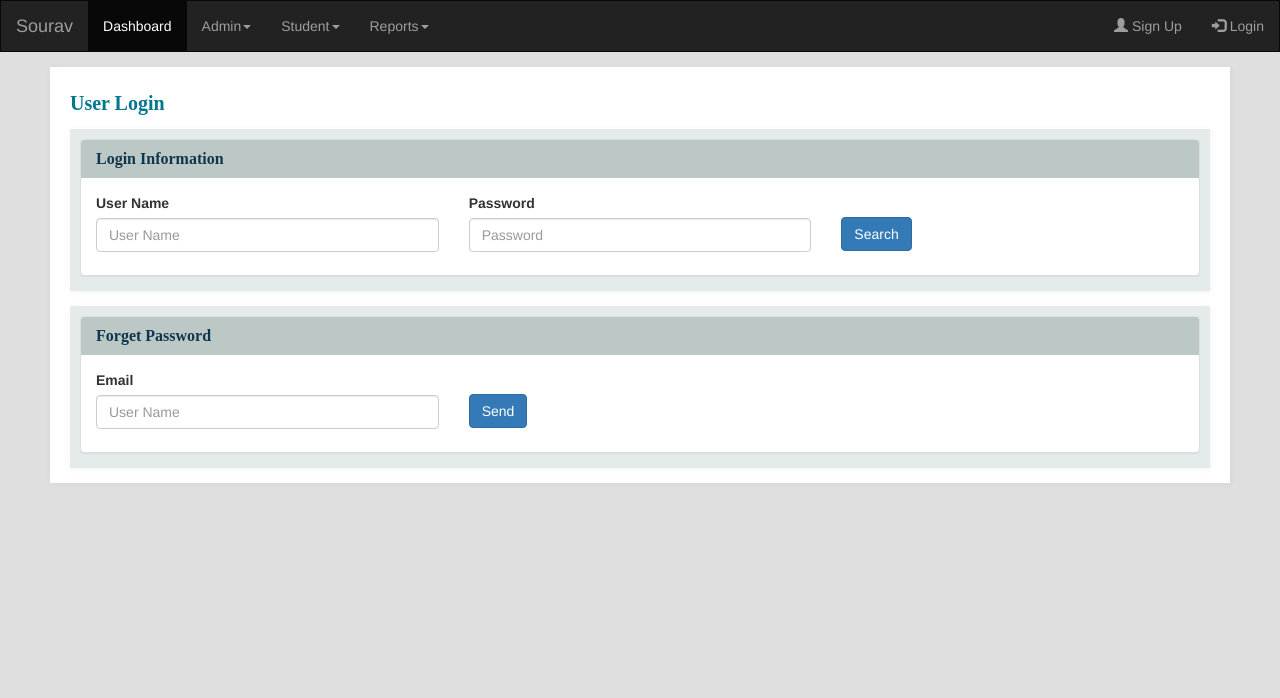
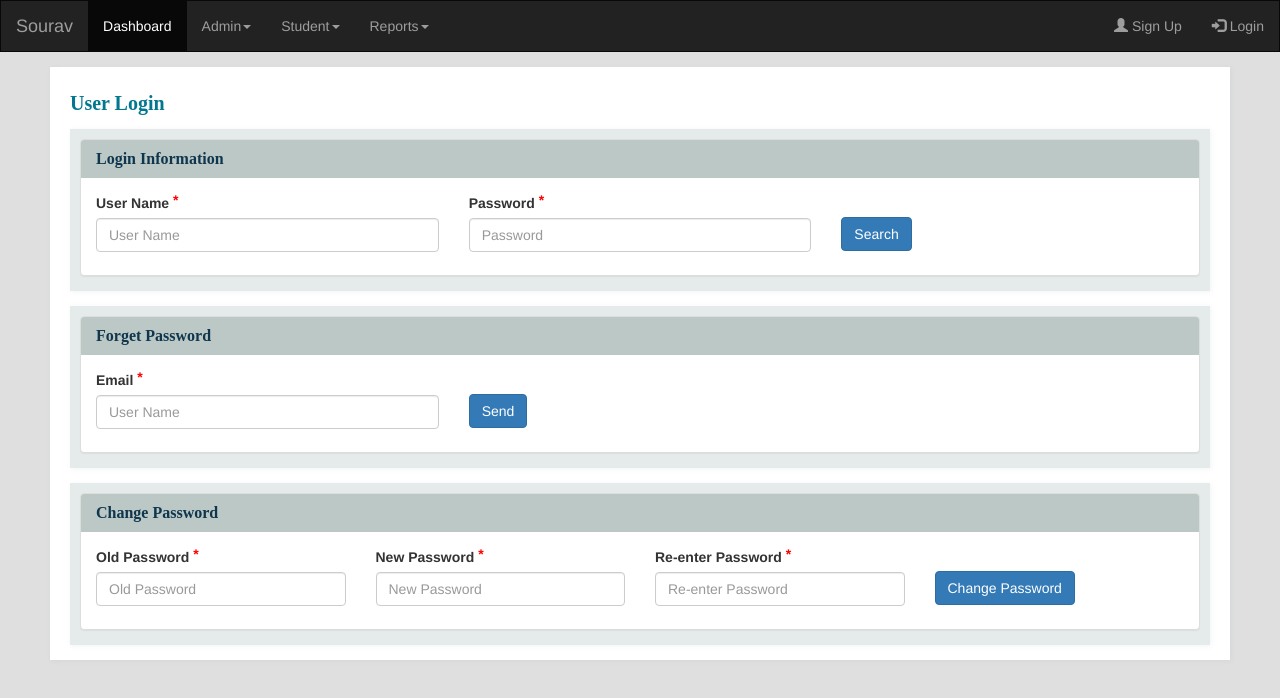
Before and after one commit to imoitra007/SouravMusicSchool, an Angular app in the folder my-dream-app/: page /Login in a window 1280 px wide. Shown: the top 698 px of the page. Built offline with nearby package versions, Linux system fonts and the light colour scheme.

Commit message:
Change Password HTML design

```diff
--- a/my-dream-app/src/app/Login/login.component.html
+++ b/my-dream-app/src/app/Login/login.component.html
@@ -15,13 +15,17 @@
           <div class="row">
             <div class="col-lg-4 col-md-4 col-sm-4">
               <div class="form-group mb-0">
-                  <label for="AccountName" class="form-label">User Name</label>
+                <label for="AccountName">User Name
+                  <sup>*</sup>
+                </label>
                 <input type="text" placeholder="User Name" id="AccountName" class="form-control form-field" />
               </div>
             </div>
             <div class="col-lg-4 col-md-4 col-sm-4">
               <div class="form-group mb-0">
-                  <label for="AccountName" class="form-label">Password</label>
+                <label for="AccountName">Password
+                  <sup>*</sup>
+                </label>
                 <input type="password" class="form-control" id="exampleInputPassword1" placeholder="Password">
               </div>
             </div>
@@ -36,7 +40,7 @@
     </div>
   </div>
 
-    <!-- Forget Password -->
+  <!-- Forget Password Component -->
   <div class="odd-card">
     <div class="panel-group mb-0">
       <div class="panel panel-default">
@@ -52,7 +56,9 @@
           <div class="row">
             <div class="col-lg-4 col-md-4 col-sm-4">
               <div class="form-group mb-0">
-                    <label for="AccountName" class="form-label">Email</label>
+                <label for="AccountName">Email
+                  <sup>*</sup>
+                </label>
                 <input type="text" placeholder="User Name" id="AccountName" class="form-control form-field" />
               </div>
             </div>
@@ -67,4 +73,53 @@
     </div>
   </div>
 
+   <!-- Change Password Component -->
+   <div class="odd-card">
+    <div class="panel-group mb-0">
+      <div class="panel panel-default">
+        <div class="panel-heading">
+          <h4 class="panel-title">
+            <a href="#">
+              Change Password
+            </a>
+          </h4>
         </div>
+
+        <div class="panel-body">
+          <div class="row">
+            <div class="col-lg-3 col-md-3 col-sm-3">
+              <div class="form-group mb-0">
+                <label for="AccountName" class="form-label">Old Password
+                  <sup>*</sup>
+                </label>
+                <input type="password" class="form-control" id="exampleInputPassword1" placeholder="Old Password">
+              </div>
+            </div>
+            <div class="col-lg-3 col-md-3 col-sm-3">
+              <div class="form-group mb-0">
+                <label for="AccountName" class="form-label">New Password
+                  <sup>*</sup>
+                </label>
+                <input type="password" class="form-control" id="exampleInputPassword1" placeholder="New Password">
+              </div>
+            </div>
+            <div class="col-lg-3 col-md-3 col-sm-3">
+              <div class="form-group mb-0">
+                <label for="AccountName">Re-enter Password
+                  <sup>*</sup>
+                </label>
+                <input type="password" class="form-control" id="exampleInputPassword1" placeholder="Re-enter Password">
+              </div>
+            </div>
+            <div class="col-lg-3 col-md-3 col-sm-3">
+              <div class="btn-wrap pb-0 mt-24">
+                <button class="btn btn-primary"><i class="fa fa-search"></i>Change Password</button>
+              </div>
+            </div>
+          </div>
+        </div>
+      </div>
+    </div>
+  </div>
+
+</div>
--- a/my-dream-app/src/styles.css
+++ b/my-dream-app/src/styles.css
@@ -76,7 +76,7 @@
 sup {
     color: #ff0000;
     font-size: 100%;
-    top: -.0em;
+    top: -0.2em;
 }
 
 /* Collapse Styles */
```
Lines whose indentation alone changed are shown as unchanged.
